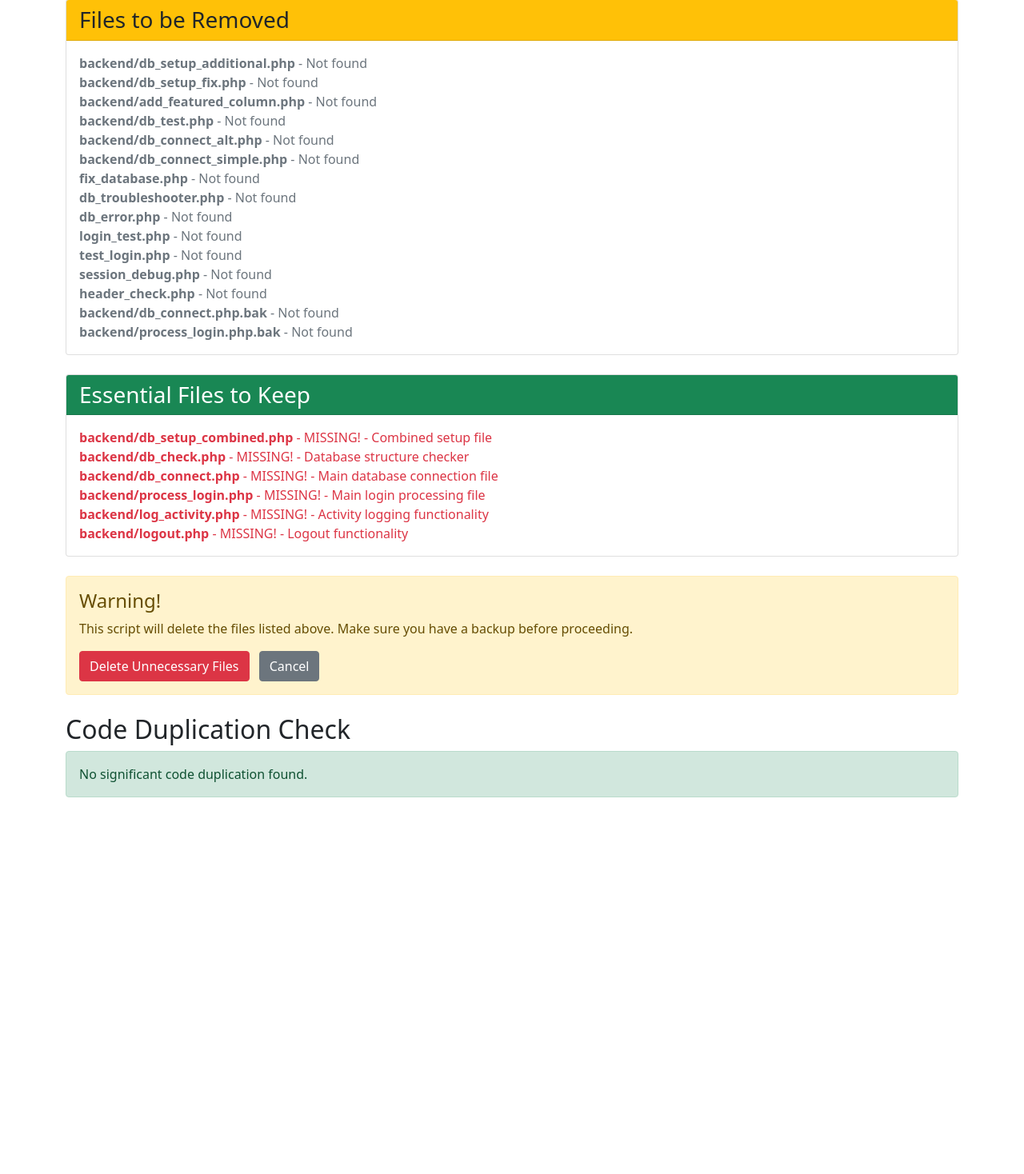
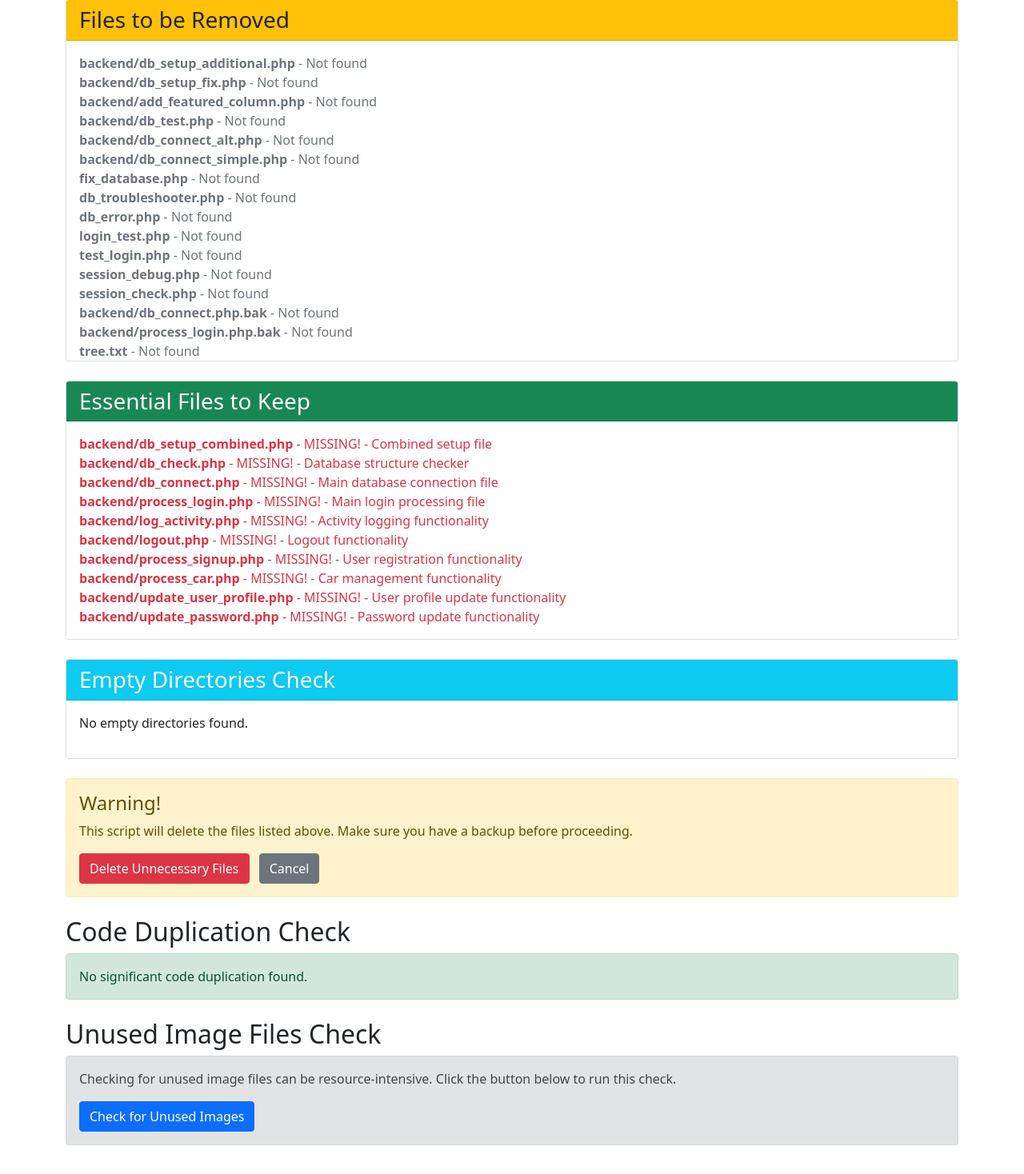
Before and after one commit to MischieS/v0-car, a PHP site: page /backend/cleanup.php in a window 1280 px wide. Shown: the part 93-1561 px from the top of the page at 80% size. Before the commit the page ends 1090 px from the top, so only its background shows below. Run offline with PHP 8.4, Linux system fonts and the light colour scheme; the visitor is signed in with stand-in values (Sample User, id 1); some libraries are stand-ins or nearby versions.

Commit message:
feat: enhance cleanup script for car dealer website
Update cleanup script to target actual file structure, remove unnecessary files, keep essential ones, detect empty directories, and check for unused images.

Co-authored-by: Baha Taşkın <77745716+MischieS@users.noreply.github.com>

```diff
--- a/backend/cleanup.php
+++ b/backend/cleanup.php
@@ -60,11 +60,14 @@ $unnecessaryFiles = [
     'login_test.php' => 'Testing file not needed in production',
     'test_login.php' => 'Testing file not needed in production',
     'session_debug.php' => 'Debug file not needed in production',
-    'header_check.php' => 'Debug file not needed in production',
+    'session_check.php' => 'Debug file not needed in production',
 
     // Old versions or backups
     'backend/db_connect.php.bak' => 'Backup file',
-    'backend/process_login.php.bak' => 'Backup file'
+    'backend/process_login.php.bak' => 'Backup file',
+
+    // Tree file
+    'tree.txt' => 'File structure listing not needed in production'
 ];
 
 // Check if we should actually delete files
@@ -102,7 +105,11 @@ $filesToKeep = [
     'backend/db_connect.php' => 'Main database connection file',
     'backend/process_login.php' => 'Main login processing file',
     'backend/log_activity.php' => 'Activity logging functionality',
-    'backend/logout.php' => 'Logout functionality'
+    'backend/logout.php' => 'Logout functionality',
+    'backend/process_signup.php' => 'User registration functionality',
+    'backend/process_car.php' => 'Car management functionality',
+    'backend/update_user_profile.php' => 'User profile update functionality',
+    'backend/update_password.php' => 'Password update functionality'
 ];
 
 echo "<div class='card mb-4'>
@@ -118,6 +125,57 @@ foreach ($filesToKeep as $file => $reason) {
     } else {
         echo "<div class='text-danger'><strong>$file</strong> - MISSING! - $reason</div>";
     }
+}
+
+echo "</div></div>";
+
+// Check for empty directories
+echo "<div class='card mb-4'>
+        <div class='card-header bg-info text-white'>
+            <h3 class='card-title mb-0'>Empty Directories Check</h3>
+        </div>
+        <div class='card-body file-list'>";
+
+function checkEmptyDirectories($path) {
+    $empty = [];
+    $dirs = new RecursiveIteratorIterator(
+        new RecursiveDirectoryIterator($path, RecursiveDirectoryIterator::SKIP_DOTS),
+        RecursiveIteratorIterator::CHILD_FIRST
+    );
+
+    foreach ($dirs as $dir) {
+        if ($dir->isDir()) {
+            $isDirEmpty = !(new \FilesystemIterator($dir->getPathname()))->valid();
+            if ($isDirEmpty) {
+                $empty[] = $dir->getPathname();
+            }
+        }
+    }
+
+    return $empty;
+}
+
+$emptyDirs = checkEmptyDirectories('.');
+if (count($emptyDirs) > 0) {
+    echo "<p>The following directories are empty:</p><ul>";
+    foreach ($emptyDirs as $dir) {
+        echo "<li>$dir</li>";
+    }
+    echo "</ul>";
+
+    if ($deleteFiles) {
+        echo "<p>Removing empty directories:</p><ul>";
+        foreach ($emptyDirs as $dir) {
+            if (rmdir($dir)) {
+                echo "<li class='text-success'>$dir - Removed</li>";
+            } else {
+                echo "<li class='text-danger'>$dir - Failed to remove</li>";
+            }
+        }
+        echo "</ul>";
+    }
+} else {
+    echo "<p>No empty directories found.</p>";
 }
 
 echo "</div></div>";
@@ -207,7 +265,7 @@ function extractFunctions($content, $extension) {
 }
 
 // Check for code duplication
-$duplicates = checkCodeDuplication('..');
+$duplicates = checkCodeDuplication('.');
 
 if (count($duplicates) > 0) {
     echo "<div class='alert alert-info'>
@@ -230,6 +288,92 @@ if (count($duplicates) > 0) {
     echo "<div class='alert alert-success'>No significant code duplication found.</div>";
 }
 
+// Check for unused image files
+echo "<h2 class='mt-4'>Unused Image Files Check</h2>";
+
+function findUnusedImages() {
+    // Get all image files
+    $imageExtensions = ['jpg', 'jpeg', 'png', 'gif', 'svg', 'webp'];
+    $imageFiles = [];
+
+    $iterator = new RecursiveIteratorIterator(
+        new RecursiveDirectoryIterator('assets/img')
+    );
+
+    foreach ($iterator as $file) {
+        if ($file->isFile()) {
+            $extension = strtolower(pathinfo($file->getPathname(), PATHINFO_EXTENSION));
+            if (in_array($extension, $imageExtensions)) {
+                $relativePath = str_replace('\\', '/', substr($file->getPathname(), strlen(getcwd()) + 1));
+                $imageFiles[] = $relativePath;
+            }
+        }
+    }
+
+    // Get all PHP, CSS, and JS files
+    $codeFiles = [];
+    $iterator = new RecursiveIteratorIterator(
+        new RecursiveDirectoryIterator('.')
+    );
+
+    foreach ($iterator as $file) {
+        if ($file->isFile()) {
+            $extension = strtolower(pathinfo($file->getPathname(), PATHINFO_EXTENSION));
+            if (in_array($extension, ['php', 'css', 'js', 'html'])) {
+                $codeFiles[] = $file->getPathname();
+            }
+        }
+    }
+
+    // Check each image file to see if it's referenced in any code file
+    $unusedImages = [];
+    foreach ($imageFiles as $image) {
+        $isUsed = false;
+        $imageBasename = basename($image);
+
+        foreach ($codeFiles as $codeFile) {
+            $content = file_get_contents($codeFile);
+            if (strpos($content, $image) !== false || strpos($content, $imageBasename) !== false) {
+                $isUsed = true;
+                break;
+            }
+        }
+
+        if (!$isUsed) {
+            $unusedImages[] = $image;
+        }
+    }
+
+    return $unusedImages;
+}
+
+// This can be resource-intensive, so we'll only run it if requested
+if (isset($_GET['check_images'])) {
+    $unusedImages = findUnusedImages();
+
+    if (count($unusedImages) > 0) {
+        echo "<div class='alert alert-info'>
+                <h4>Potentially Unused Image Files</h4>
+                <p>The following image files may not be used in the project:</p>
+                <div class='file-list'>";
+
+        foreach ($unusedImages as $image) {
+            echo "<div><small>$image</small></div>";
+        }
+
+        echo "</div>
+                <p class='mt-3'>Note: This is a basic check and may not catch all references. Review before deleting.</p>
+              </div>";
+    } else {
+        echo "<div class='alert alert-success'>No unused image files found.</div>";
+    }
+} else {
+    echo "<div class='alert alert-secondary'>
+            <p>Checking for unused image files can be resource-intensive. Click the button below to run this check.</p>
+            <a href='?check_images=1' class='btn btn-primary'>Check for Unused Images</a>
+          </div>";
+}
+
 echo "</div>
     <script src='https://cdn.jsdelivr.net/npm/bootstrap@5.1.3/dist/js/bootstrap.bundle.min.js'></script>
 </body>
```
